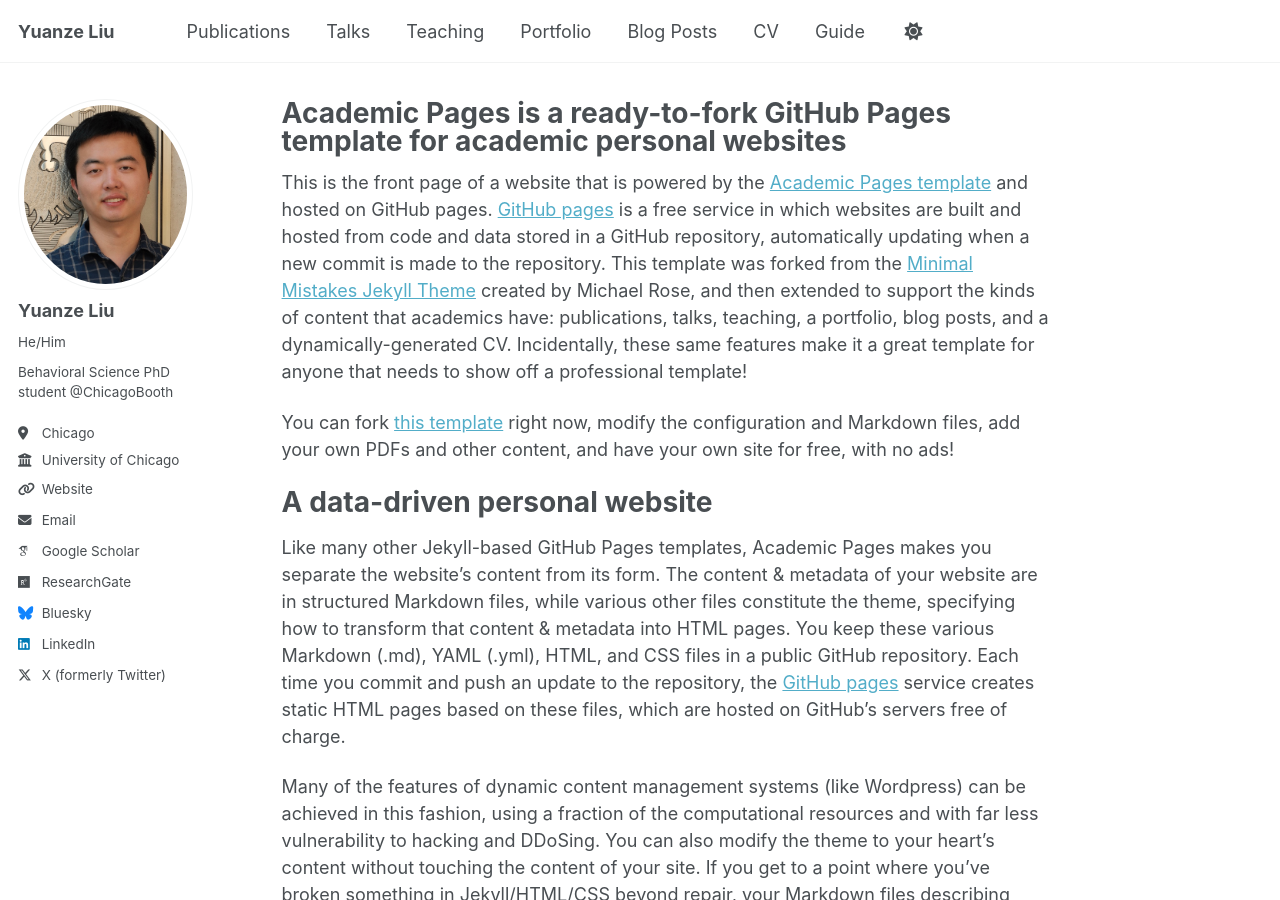
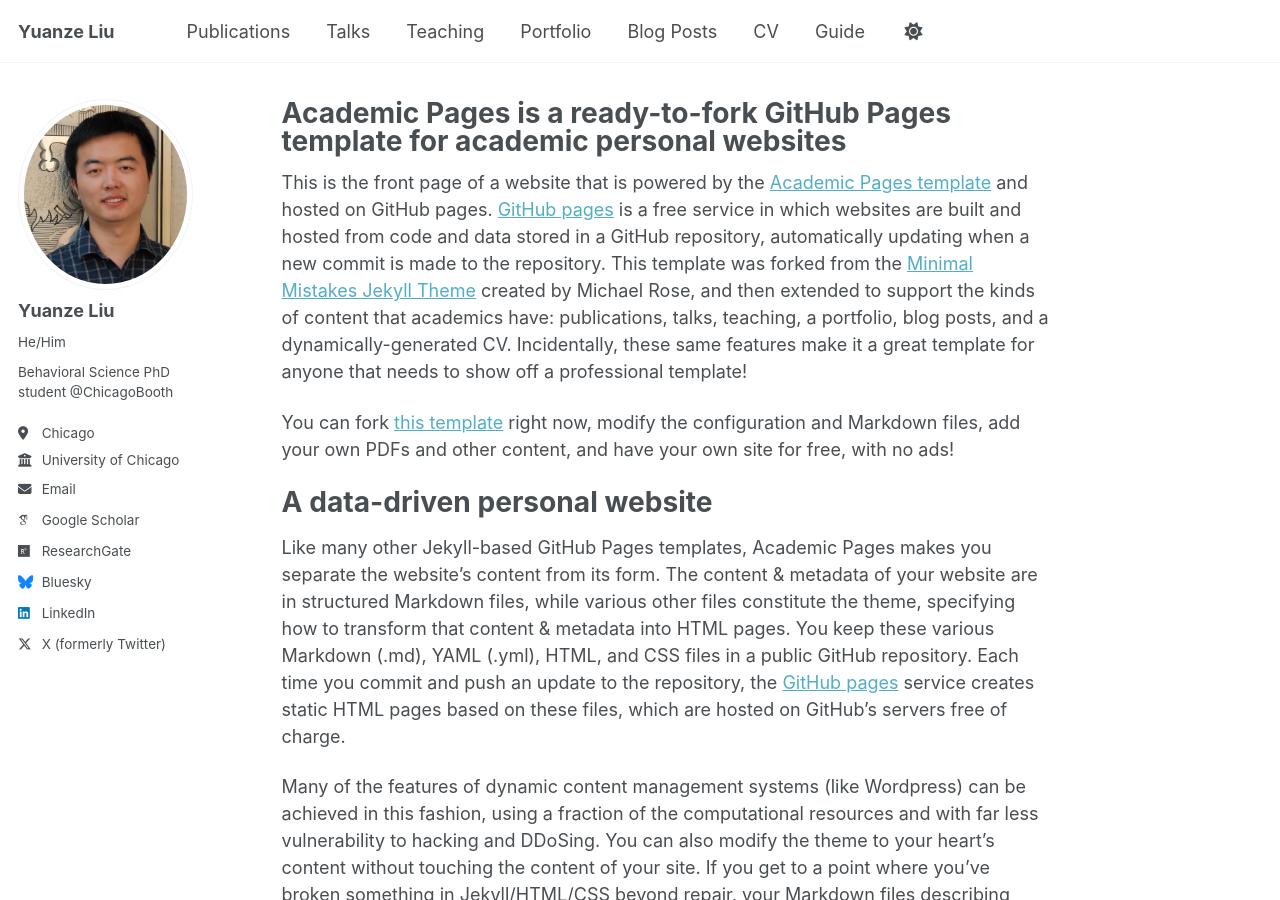
Before and after one commit to YooWonTaek/yuanzeliu, a Jekyll site: the page built from _pages/about.md, in a window 1280 px wide and 900 px high. Built offline with Jekyll 4.4.1, drawn with Linux system fonts in a browser that asks for light colours; some web fonts are replaced; a script that is not in the unit is left out.

```diff
--- a/_config.yml
+++ b/_config.yml
@@ -27,7 +27,7 @@ author:
   bio        : "Behavioral Science PhD student @ChicagoBooth"
   location   : "Chicago"
   employer   : "University of Chicago"
-  uri        : ""                               # Optional: your personal webpage
+  #uri        : ""                               # Optional: your personal webpage
   email      : "yuanze.liu@chicagobooth.edu"
 
 
```
